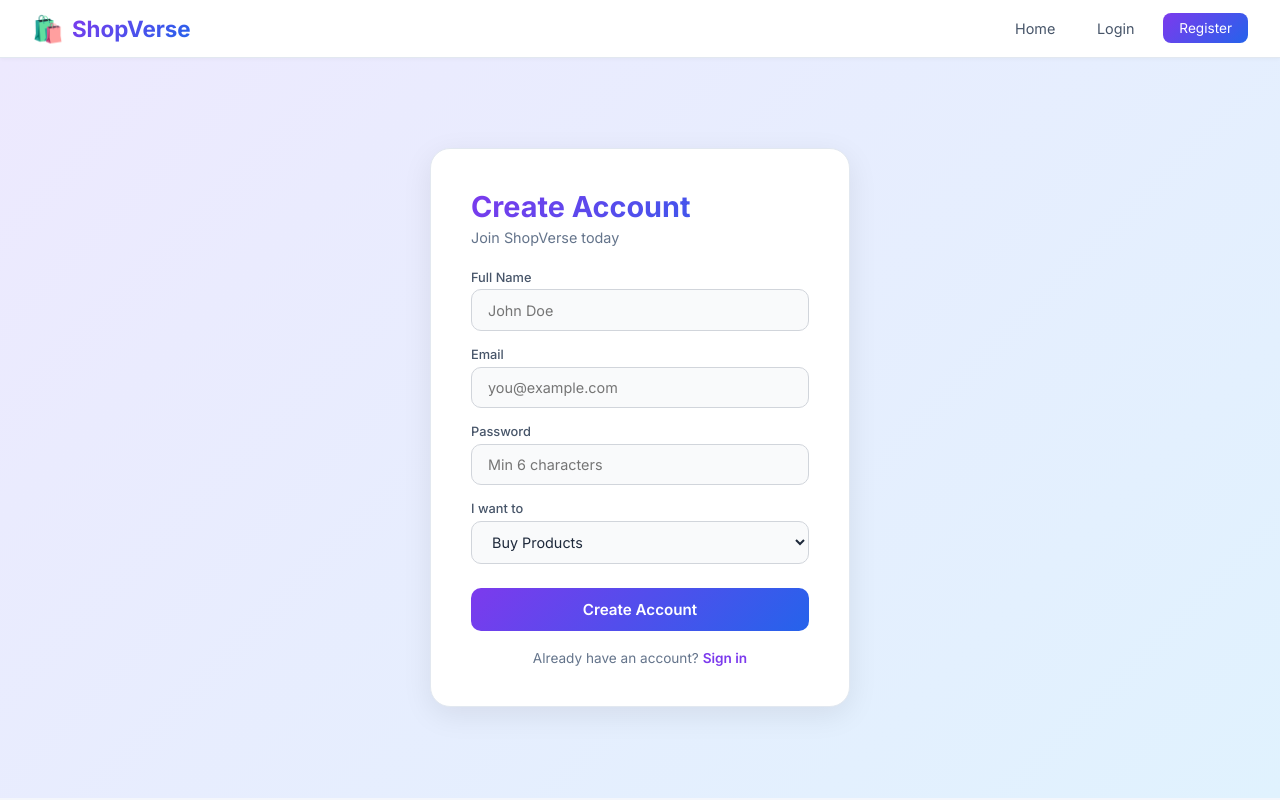
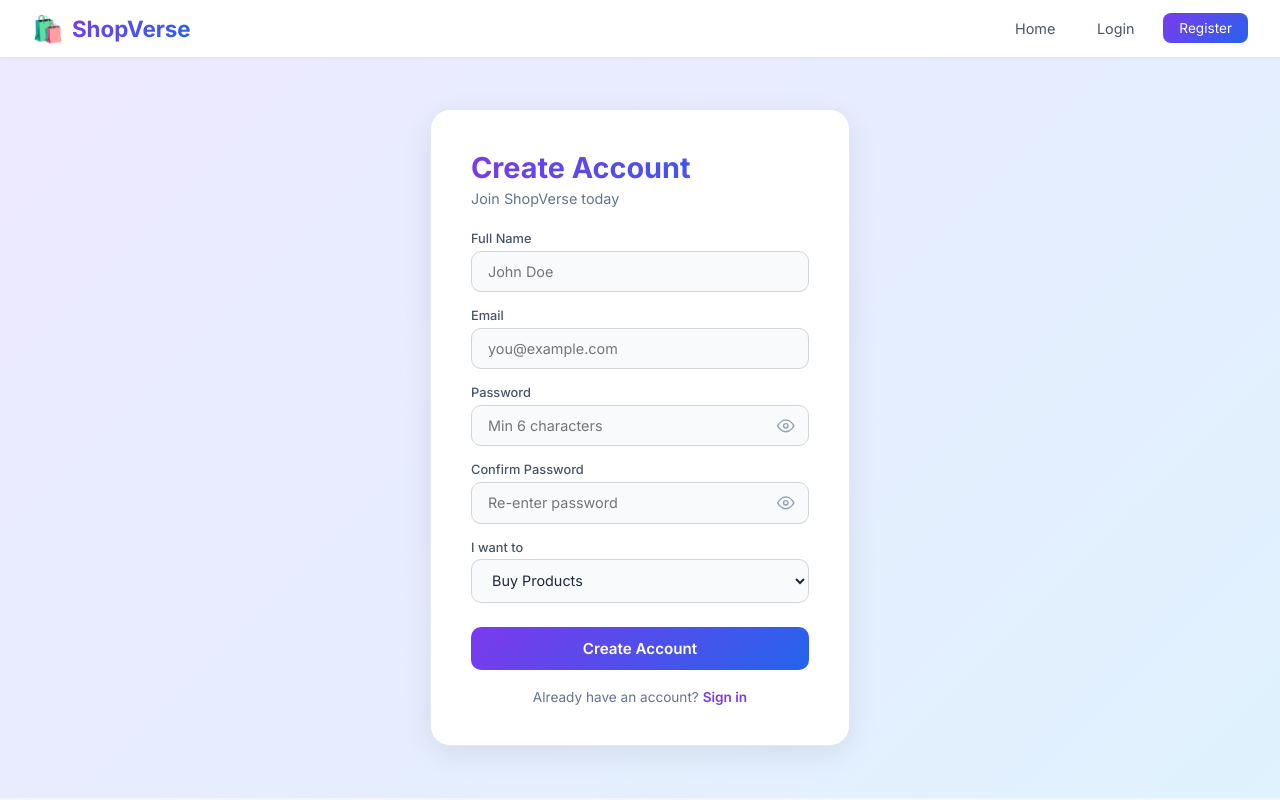
Before and after one commit to MuhammedShaanTT/shopverse-frontend, a React (Vite) app: page /register in a window 1280 px wide. Shown: the top 800 px of the page. Built offline with nearby package versions, Linux system fonts and the light colour scheme; no server answers.

Commit message:
feat: add password visibility toggle and confirm password field

```diff
--- a/src/index.css
+++ b/src/index.css
@@ -79,6 +79,35 @@ body {
   border-color: #7c3aed;
   box-shadow: 0 0 0 3px rgba(124, 58, 237, 0.12);
   background: #fff;
+}
+
+/* PASSWORD TOGGLE */
+.input-with-icon {
+  position: relative;
+}
+
+.input-with-icon input {
+  padding-right: 2.8rem;
+}
+
+.toggle-pass {
+  position: absolute;
+  right: 0.7rem;
+  top: 50%;
+  transform: translateY(-50%);
+  background: none;
+  border: none;
+  color: #94a3b8;
+  cursor: pointer;
+  font-size: 1.1rem;
+  display: flex;
+  align-items: center;
+  padding: 0.2rem;
+  transition: color 0.2s;
+}
+
+.toggle-pass:hover {
+  color: #7c3aed;
 }
 
 .btn-primary {
--- a/src/pages/Login.jsx
+++ b/src/pages/Login.jsx
@@ -2,11 +2,13 @@ import { useState } from 'react';
 import { Link, useNavigate } from 'react-router-dom';
 import { login, getMe } from '../api';
 import { useAuth } from '../AuthContext';
+import { FiEye, FiEyeOff } from 'react-icons/fi';
 
 export default function Login() {
     const [form, setForm] = useState({ email: '', password: '' });
     const [error, setError] = useState('');
     const [loading, setLoading] = useState(false);
+    const [showPass, setShowPass] = useState(false);
     const { loginUser } = useAuth();
     const navigate = useNavigate();
 
@@ -55,8 +57,14 @@ export default function Login() {
                     </div>
                     <div className="form-group">
                         <label>Password</label>
-                        <input type="password" placeholder="••••••••" value={form.password}
-                            onChange={(e) => setForm({ ...form, password: e.target.value })} required />
+                        <div className="input-with-icon">
+                            <input type={showPass ? 'text' : 'password'} placeholder="••••••••" value={form.password}
+                                onChange={(e) => setForm({ ...form, password: e.target.value })} required />
+                            <button type="button" className="toggle-pass" onClick={() => setShowPass(!showPass)}
+                                aria-label="Toggle password visibility">
+                                {showPass ? <FiEyeOff /> : <FiEye />}
+                            </button>
+                        </div>
                     </div>
                     <button className="btn-primary" type="submit" disabled={loading}>
                         {loading ? 'Signing in...' : 'Sign In'}
--- a/src/pages/Register.jsx
+++ b/src/pages/Register.jsx
@@ -2,17 +2,32 @@ import { useState } from 'react';
 import { Link, useNavigate } from 'react-router-dom';
 import { register } from '../api';
 import { useAuth } from '../AuthContext';
+import { FiEye, FiEyeOff } from 'react-icons/fi';
 
 export default function Register() {
     const [form, setForm] = useState({ name: '', email: '', password: '', role: 'BUYER' });
+    const [confirmPassword, setConfirmPassword] = useState('');
     const [error, setError] = useState('');
     const [loading, setLoading] = useState(false);
+    const [showPass, setShowPass] = useState(false);
+    const [showConfirm, setShowConfirm] = useState(false);
     const { loginUser } = useAuth();
     const navigate = useNavigate();
 
     const handleSubmit = async (e) => {
         e.preventDefault();
         setError('');
+
+        if (form.password.length < 6) {
+            setError('Password must be at least 6 characters');
+            return;
+        }
+
+        if (form.password !== confirmPassword) {
+            setError('Passwords do not match');
+            return;
+        }
+
         setLoading(true);
         try {
             const res = await register(form);
@@ -46,8 +61,25 @@ export default function Register() {
                     </div>
                     <div className="form-group">
                         <label>Password</label>
-                        <input type="password" placeholder="Min 6 characters" value={form.password}
-                            onChange={(e) => setForm({ ...form, password: e.target.value })} required />
+                        <div className="input-with-icon">
+                            <input type={showPass ? 'text' : 'password'} placeholder="Min 6 characters" value={form.password}
+                                onChange={(e) => setForm({ ...form, password: e.target.value })} required />
+                            <button type="button" className="toggle-pass" onClick={() => setShowPass(!showPass)}
+                                aria-label="Toggle password visibility">
+                                {showPass ? <FiEyeOff /> : <FiEye />}
+                            </button>
+                        </div>
+                    </div>
+                    <div className="form-group">
+                        <label>Confirm Password</label>
+                        <div className="input-with-icon">
+                            <input type={showConfirm ? 'text' : 'password'} placeholder="Re-enter password" value={confirmPassword}
+                                onChange={(e) => setConfirmPassword(e.target.value)} required />
+                            <button type="button" className="toggle-pass" onClick={() => setShowConfirm(!showConfirm)}
+                                aria-label="Toggle confirm password visibility">
+                                {showConfirm ? <FiEyeOff /> : <FiEye />}
+                            </button>
+                        </div>
                     </div>
                     <div className="form-group">
                         <label>I want to</label>
```
